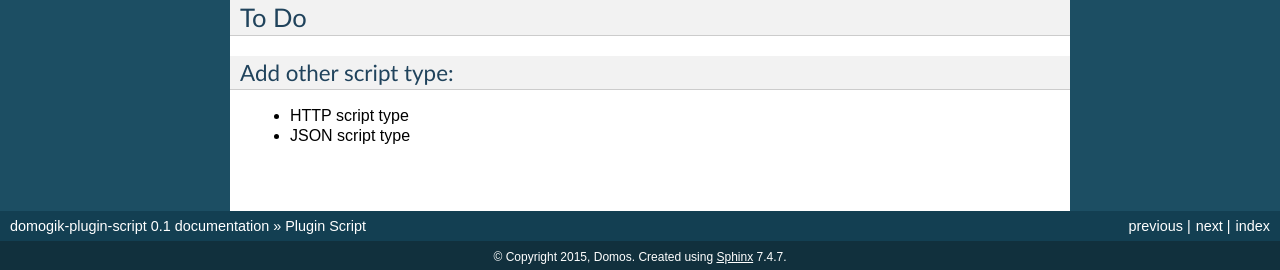
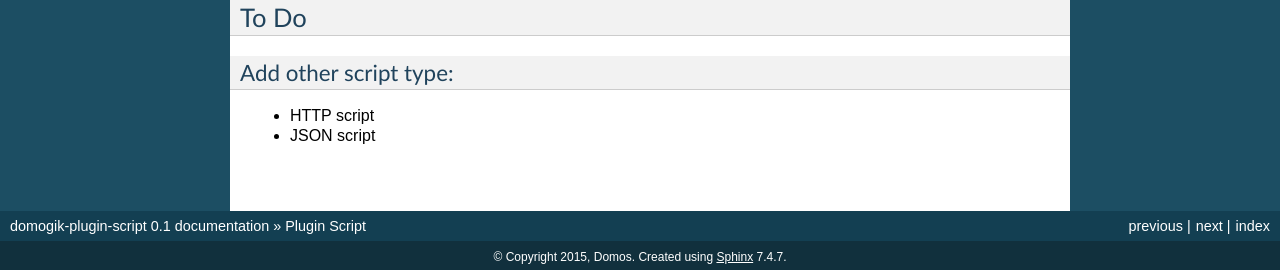
Before and after one commit to vdomos/domogik-plugin-script, a Sphinx documentation site: the page built from docs/script.txt, in a window 1280 px wide and 900 px high, scrolled down 3945 px. Shown: the part 627-897 px from the top of the window. Built offline with Sphinx 7.4.7, drawn with Linux system fonts in a browser that asks for light colours.

Commit message:
Doc Update

```diff
--- a/docs/script.txt
+++ b/docs/script.txt
@@ -206,8 +206,8 @@ To Do
 Add other script type:
 ----------------------
 
-* HTTP script type
-* JSON script type
+* HTTP script
+* JSON script
 
 .. raw:: html
 
```
